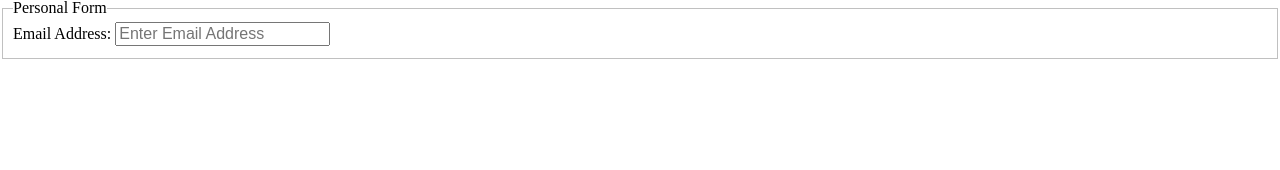
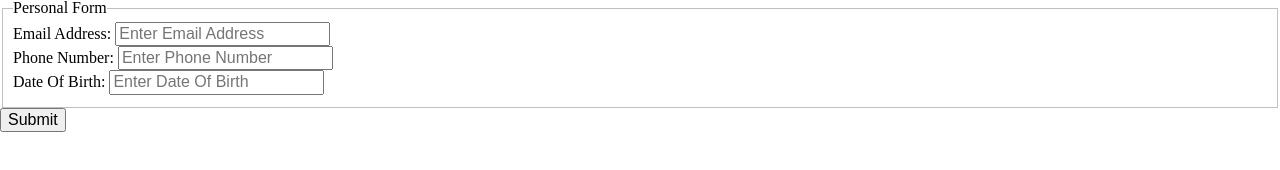
Before and after one commit to MichalPruszynski7/Lab2, a plain HTML site: page index.html in a window 1280 px wide. Drawn offline with Linux system fonts and the light colour scheme.

Commit message:
finished form

```diff
--- a/index.html
+++ b/index.html
@@ -14,3 +14,14 @@
   			<div>
   				<label>Email Address: <input type="text" name="email_address" placeholder="Enter Email Address" required></label>
   			</div>
+  			<div>
+  				<label>Phone Number: <input type="tel" name="phone_number" placeholder="Enter Phone Number" required></label>
+  			</div>
+  			<div>
+  				<label>Date Of Birth: <input type="dob" name="date_of_birth" placeholder="Enter Date Of Birth" required></label>
+  			</div>
+  		</fieldset>
+  		<input type="submit" value="Submit">
+  	</form>
+  </body>
+  </html>
```
